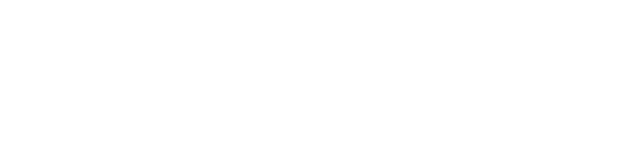
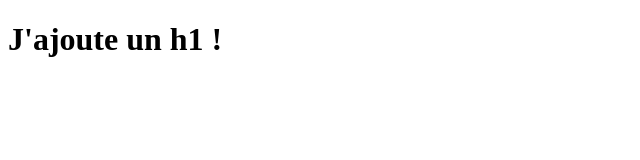
Before and after one commit to AliNedjar/my-super-website, a plain HTML site: page index.html in a window 1280 px wide. Shown: the whole page, without its empty margins (0-640 px from the left). Drawn offline with Linux system fonts and the light colour scheme.

Commit message:
Modification h1 et titre

```diff
--- a/index.html
+++ b/index.html
@@ -2,9 +2,9 @@
 <html>
   <head>
     <meta charset="UTF-8">
-    <title>title</title>
+    <title>Le meilleur site!</title>
   </head>
   <body>
-
+    <h1>J'ajoute un h1 !</h1>
   </body>
 </html>
```
